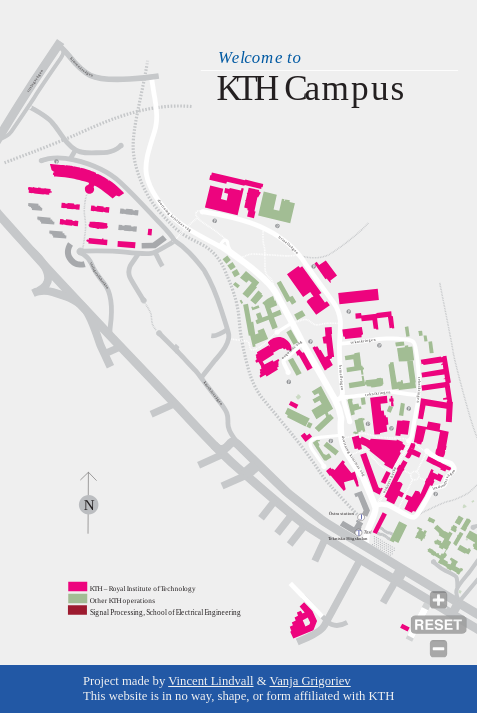
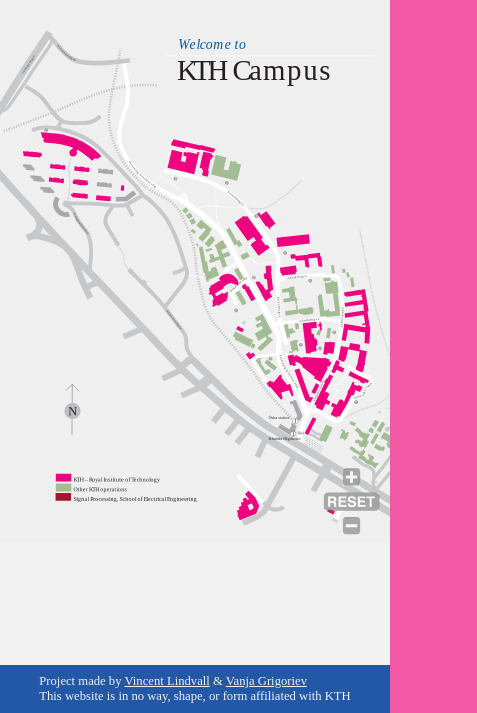
Before and after one commit to Vanjaman/InDa-Project, a plain HTML site: page src/pages/index/index.html in a window 390 px wide. Shown: the part 131-844 px from the top of the page, 477 px wide, since content can reach past the window. Drawn offline with Linux system fonts and the light colour scheme.

Commit message:
Added dummy index.html to appease github. fixed campus map width on mobile.

```diff
--- a/src/pages/index/index.scss
+++ b/src/pages/index/index.scss
@@ -49,6 +49,7 @@ body {
 
             .svg-image {
                 max-height: 80vh;
+                max-width: 100%;
             }
         }
     }
```
Also changed, not shown: index.html (added, +1 -0 lines), src/pages/index/index.css, 1 other file.
